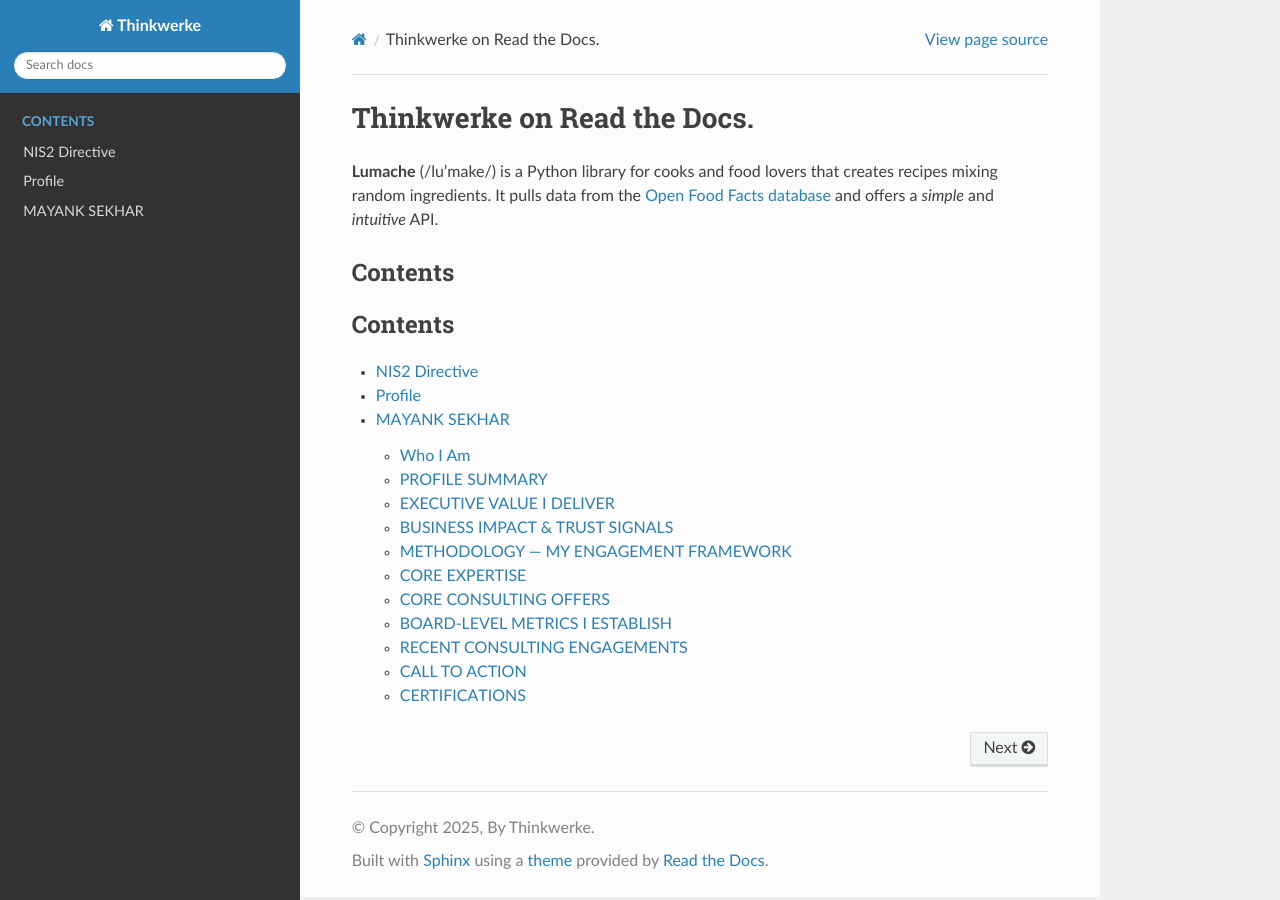
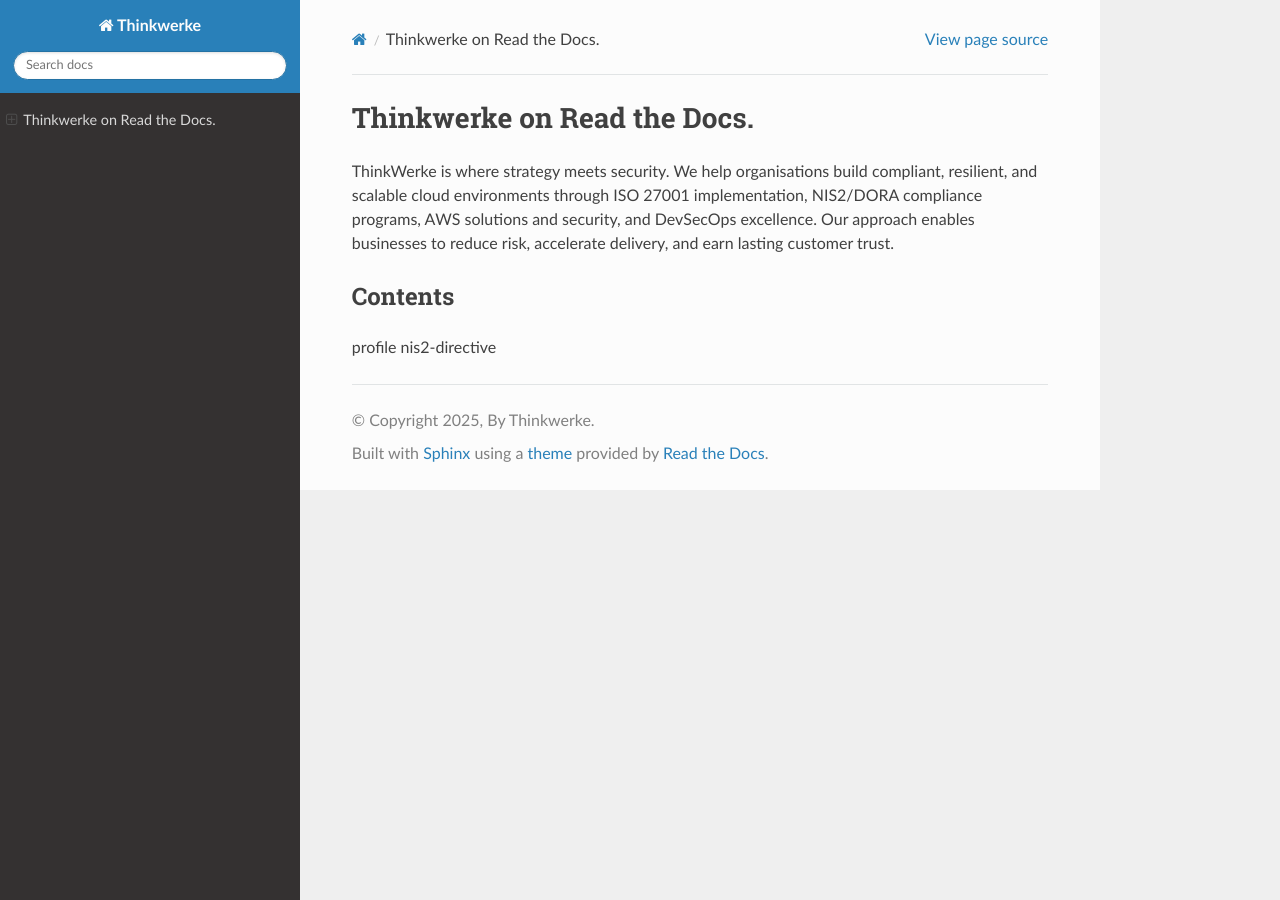
Before and after one commit to Mynkskhr/docs.thinkwerke, a Sphinx documentation site: the page built from docs/source/index.rst, in a window 1280 px wide. Built offline with Sphinx 7.4.7 and the Read the Docs theme 3.1.0, drawn with Linux system fonts in a browser that asks for light colours.

Commit message:
Update index.rst

```diff
--- a/docs/source/index.rst
+++ b/docs/source/index.rst
@@ -1,10 +1,7 @@
 Thinkwerke on Read the Docs.
 ===================================
 
-**Lumache** (/lu'make/) is a Python library for cooks and food lovers
-that creates recipes mixing random ingredients.
-It pulls data from the `Open Food Facts database <https://world.openfoodfacts.org/>`_
-and offers a *simple* and *intuitive* API.
+ThinkWerke is where strategy meets security. We help organisations build compliant, resilient, and scalable cloud environments through ISO 27001 implementation, NIS2/DORA compliance programs, AWS solutions and security, and DevSecOps excellence. Our approach enables businesses to reduce risk, accelerate delivery, and earn lasting customer trust.
 
 Contents
 --------
@@ -13,5 +10,5 @@
    :maxdepth: 2
    :caption: Contents
 
-   nis2-directive
-   profile
+profile
+nis2-directive
```
